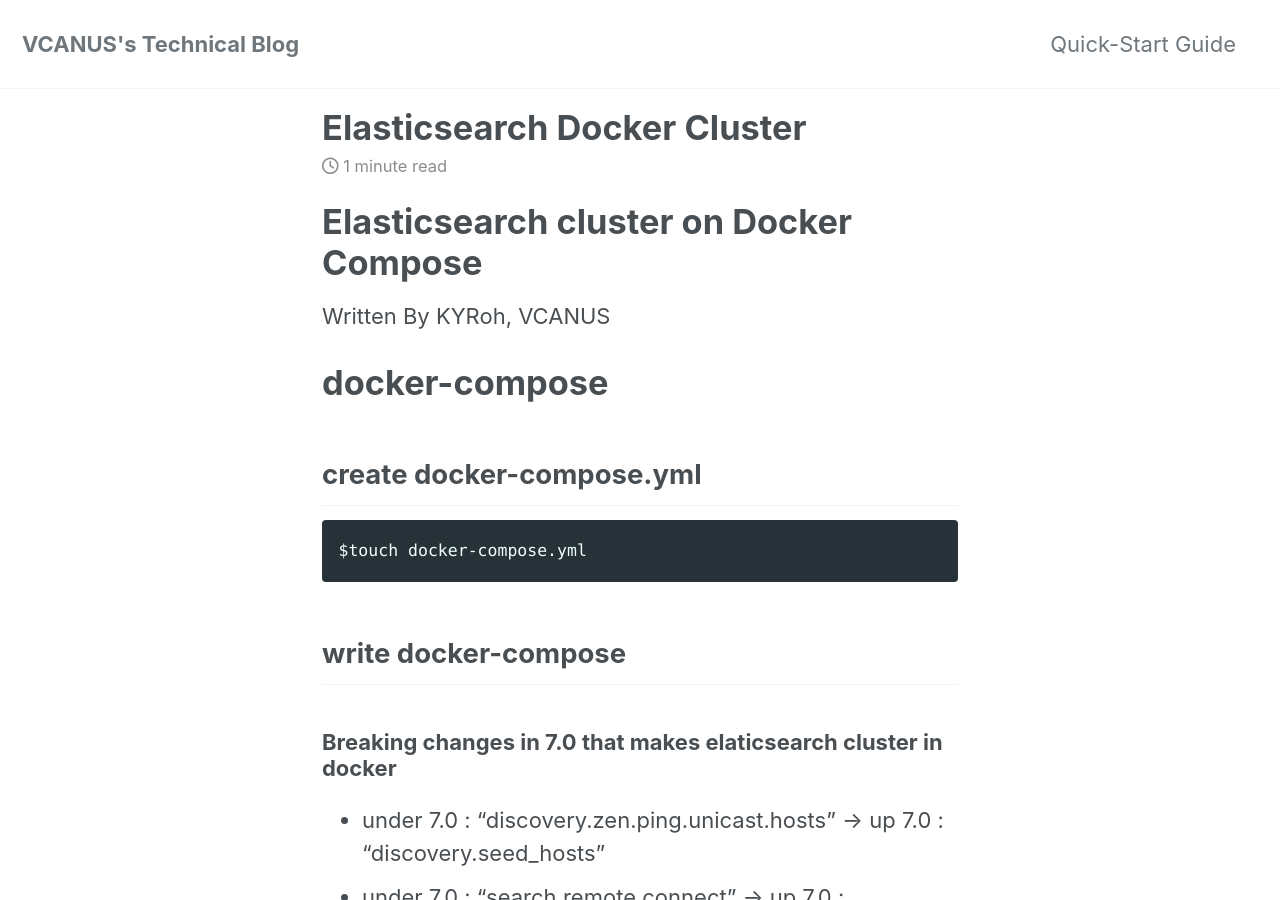
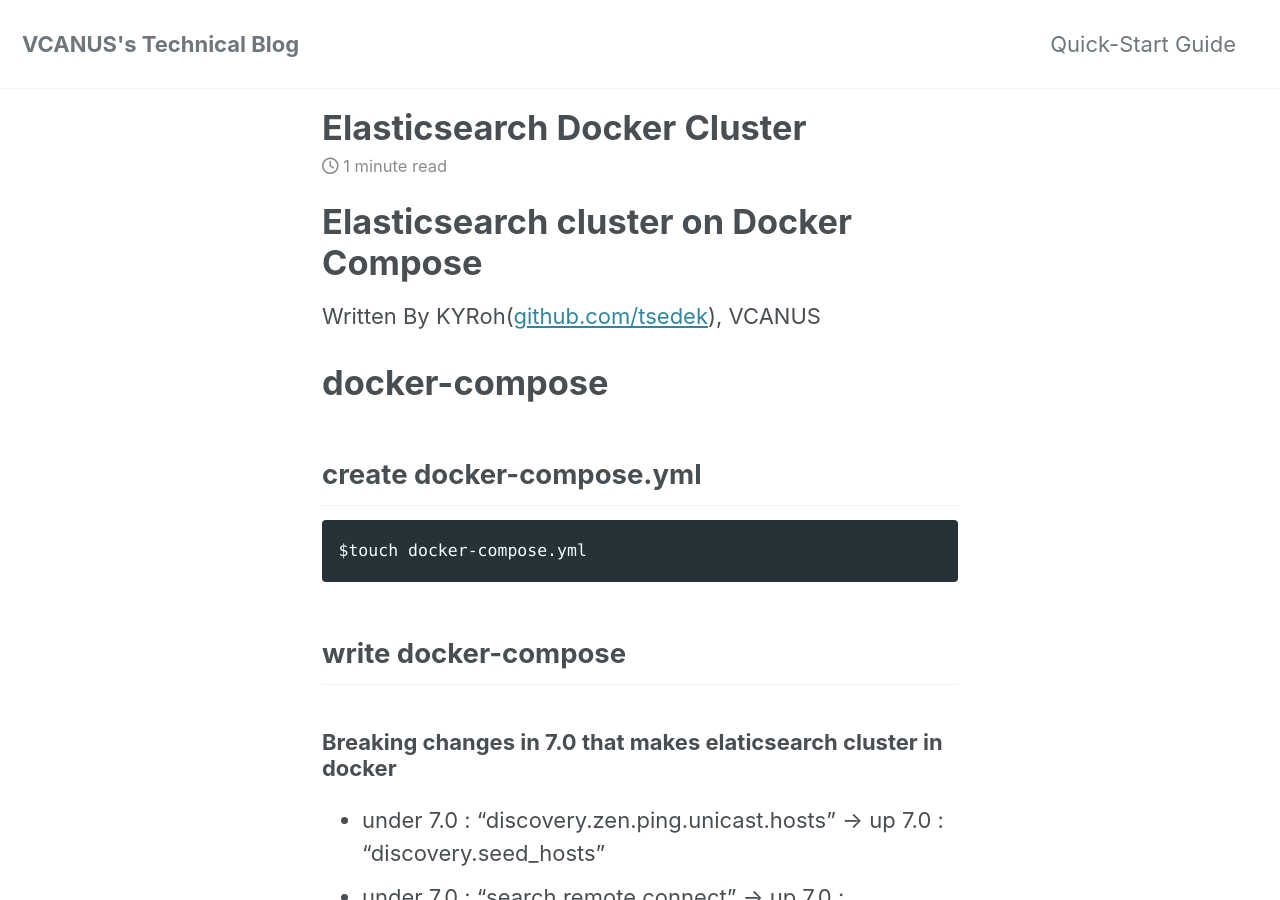
Before and after one commit to tech-vcanus/tech-vcanus.github.io, a Jekyll site: the page built from _posts/2019-10-29-elasticsearch-docker-cluster.md, in a window 1280 px wide and 900 px high. Built offline with Jekyll 4.4.1, drawn with Linux system fonts in a browser that asks for light colours; cached includes are drawn as plain includes; nearby versions of some CDN libraries.

Commit message:
Update 2019-10-29-elasticsearch-docker-cluster.md
update markdown

```diff
--- a/_posts/2019-10-29-elasticsearch-docker-cluster.md
+++ b/_posts/2019-10-29-elasticsearch-docker-cluster.md
@@ -1,6 +1,6 @@
 # Elasticsearch cluster on Docker Compose
 
-Written By KYRoh, VCANUS
+Written By KYRoh([github.com/tsedek](https://github.com/tsedek)), VCANUS
 
 # docker-compose
 
```
